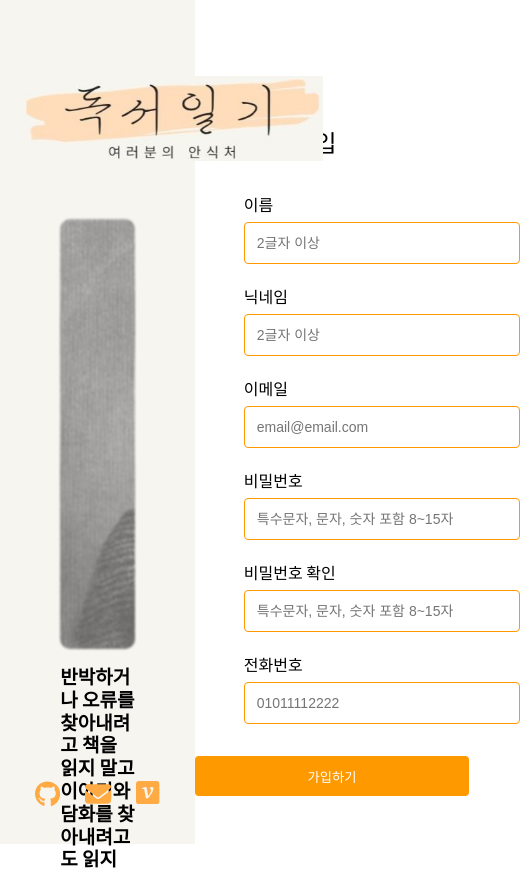
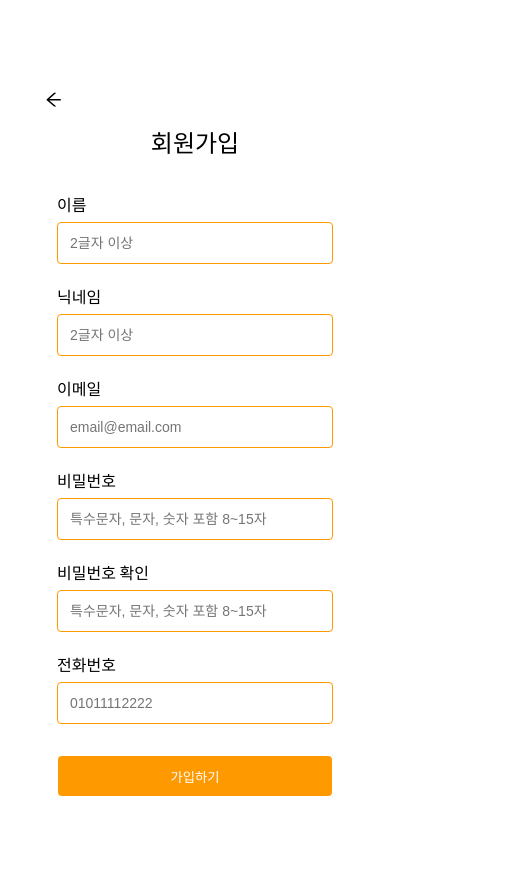
Before and after one commit to leeleeleeleejun/Book-Community, a React (Vite) app: page /signup in a window 390 px wide. Shown: the top 870 px of the page, 524 px wide, since content can reach past the window. After the commit the page ends 844 px from the top, so only its background shows below. Built offline with nearby package versions, Linux system fonts and the light colour scheme; a web font is replaced by a local one.

Commit message:
Design: 회원가입 페이지 모바일UI 수정

```diff
--- a/src/components/common/FormField.tsx
+++ b/src/components/common/FormField.tsx
@@ -43,9 +43,10 @@ const FormFiled = ({
 export default React.memo(FormFiled);
 
 const FormFieldBox = styled.div`
+  min-width: 276px;
   display: flex;
   flex-direction: column;
-  margin: 7px 20px;
+  margin: 7px auto;
   justify-content: center;
 `;
 
--- a/src/pages/SignUpPage.tsx
+++ b/src/pages/SignUpPage.tsx
@@ -9,6 +9,7 @@ import FormFiled from "@/components/common/FormField";
 import FormButton from "@/components/common/FormButton";
 import Carousel from "@/components/RightSidebar/SidebarCarousel";
 import ValidErrorMessage from "@/components/common/ValidErrorMessage";
+import LeftArrowIcon from "@/assets/LeftArrowIcon.svg?react";
 
 const SignUpPage = () => {
   const navigate = useNavigate();
@@ -75,6 +76,13 @@ const SignUpPage = () => {
         <Footer signUp={true} />
       </CarouselBox>
       <main>
+        <BackHistoryButton
+          onClick={() => {
+            navigate(-1);
+          }}
+        >
+          <LeftArrowIcon />
+        </BackHistoryButton>
         <PageTitle>회원가입</PageTitle>
         <FormFiled
           name="name"
@@ -141,6 +149,13 @@ const Container = styled.div`
     flex-direction: column;
     align-items: center;
     margin-top: 100px;
+    position: relative;
+  }
+
+  @media (max-width: 1000px) {
+    main {
+      width: 100%;
+    }
   }
 `;
 
@@ -167,9 +182,19 @@ const CarouselBox = styled.div`
   div {
     margin: auto;
   }
+
+  @media (max-width: 1000px) {
+    display: none;
+  }
 `;
 
 const Logo = styled.img`
   width: 300px;
   margin: 50px auto;
 `;
+
+const BackHistoryButton = styled.button`
+  position: absolute;
+  top: -10px;
+  left: 10%;
+`;
```
